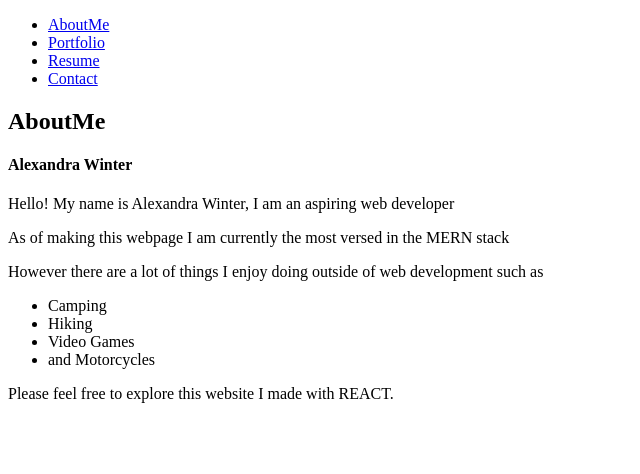
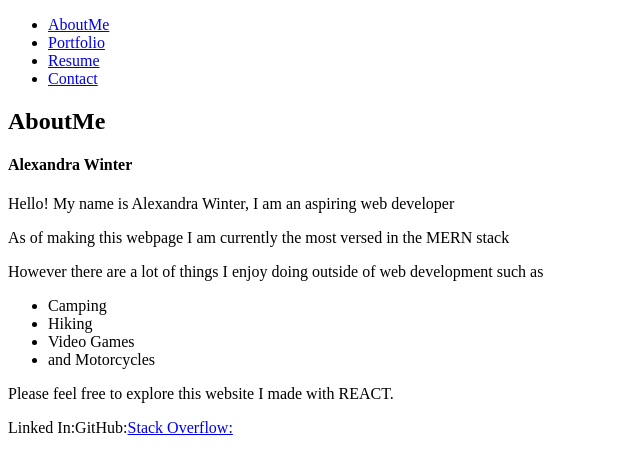
Before and after one commit to AWinterCoding/REACT-Porfolio, a React (Create React App) app in the folder react-portfolio/: page /aboutme in a window 1280 px wide. Shown: the top 474 px of the page, without its empty margins (0-640 px from the left). Built offline with nearby package versions, Linux system fonts and the light colour scheme.

Commit message:
added footer and changed the file structure to make it less clunky

```diff
--- /dev/null
+++ b/react-portfolio/src/components/fragments/Footer.js
@@ -0,0 +1,11 @@
+import React from "react"
+
+function Footer(){
+    return(<footer>
+    <a>Linked In:</a>
+    <a>GitHub:</a>
+    <a href="https://stackoverflow.com/users/22360571/awintercoding">Stack Overflow:</a>
+</footer>);
+}
+
+export default Footer;
--- a/react-portfolio/src/components/AboutMe.js
+++ b/react-portfolio/src/components/pages/AboutMe.js
@@ -1,5 +1,6 @@
 import React from "react";
-import NavigationBar from "./NavigationBar";
+import NavigationBar from "../fragments/NavigationBar";
+import Footer from "../fragments/Footer";
 
 // each of the respective components render with the navigation bar because we are
 // calling the navigation bar component inside of the element
@@ -20,6 +21,7 @@ function AboutMe() {
     </ul>
     <p>Please feel free to explore this website I made with REACT.</p>
     </section>
+    <Footer/>
     </div>
     );
   }
--- a/react-portfolio/src/components/Contact.js
+++ b/react-portfolio/src/components/pages/Contact.js
@@ -1,5 +1,6 @@
 import React from "react";
-import NavigationBar from "./NavigationBar";
+import NavigationBar from "../fragments/NavigationBar";
+import Footer from "../fragments/Footer";
 
 function Contact() {
     return (<div>
@@ -16,6 +17,7 @@ function Contact() {
                 <button type="submit">Submit</button>
             </form>
         </section>
+        <Footer/>
         </div>);
   }
 
--- a/react-portfolio/src/components/Portfolio.js
+++ b/react-portfolio/src/components/pages/Portfolio.js
@@ -1,10 +1,12 @@
 import React from "react";
-import NavigationBar from "./NavigationBar";
+import NavigationBar from "../fragments/NavigationBar";
+import Footer from "../fragments/Footer";
 
 function Portfolio() {
     return (<div>
         <NavigationBar />
         <h2>Portfolio</h2>
+        <Footer/>
         </div>);
   }
 
--- a/react-portfolio/src/components/Resume.js
+++ b/react-portfolio/src/components/pages/Resume.js
@@ -1,5 +1,6 @@
 import React from "react";
-import NavigationBar from "./NavigationBar";
+import NavigationBar from "../fragments/NavigationBar";
+import Footer from "../fragments/Footer";
 
 function Resume() {
     return (<div>
@@ -21,6 +22,7 @@ function Resume() {
                 <li>Sequelize</li>
             </ul>
         </section>
+        <Footer/>
         </div>);
   }
 
```
Also changed, not shown: react-portfolio/src/App.js (+4 -4 lines), react-portfolio/src/components/fragments/NavigationBar.js (renamed from react-portfolio/src/components/NavigationBar.js), react-portfolio/src/components/fragments/ProjectCard.js (added).
